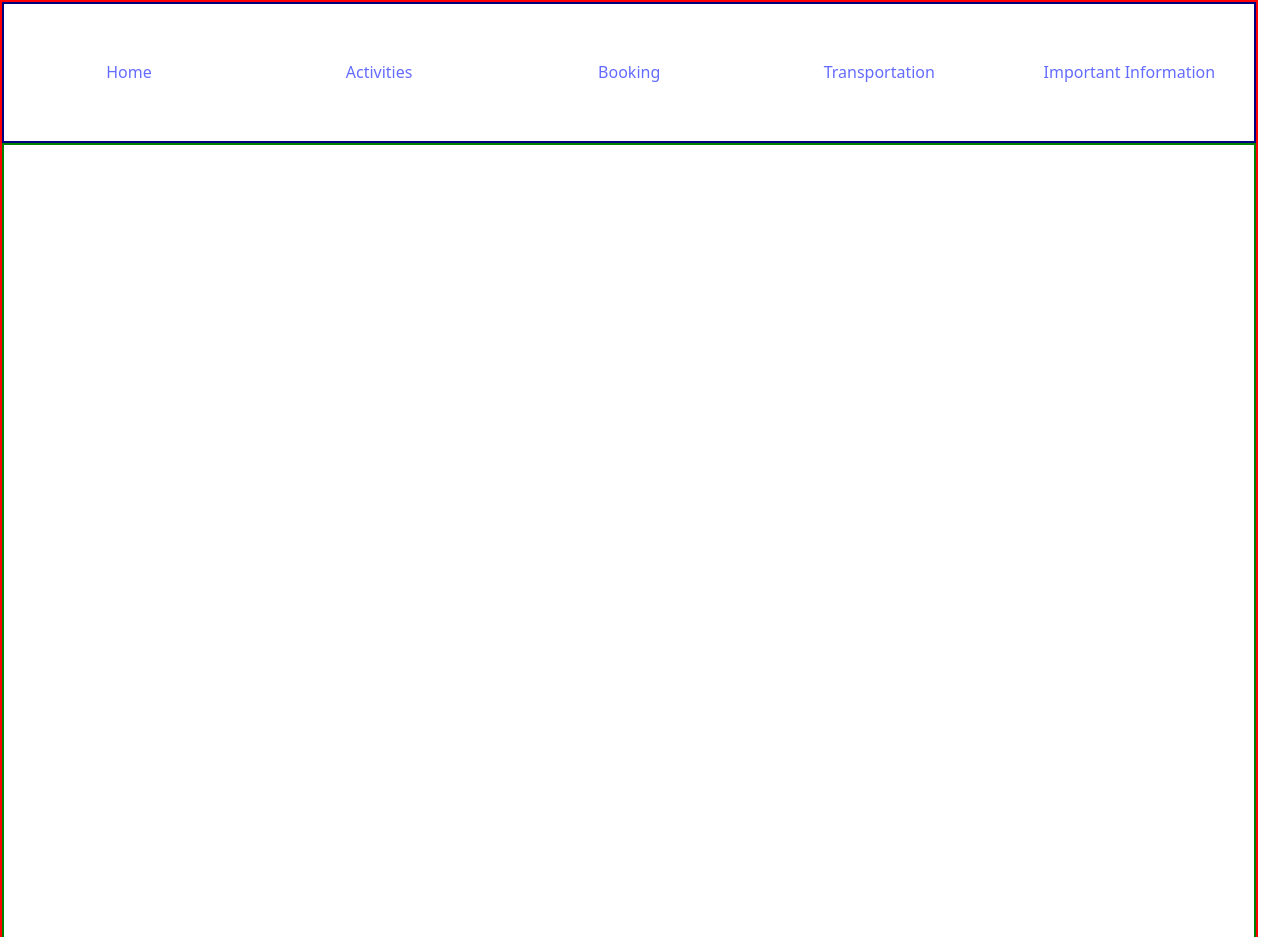
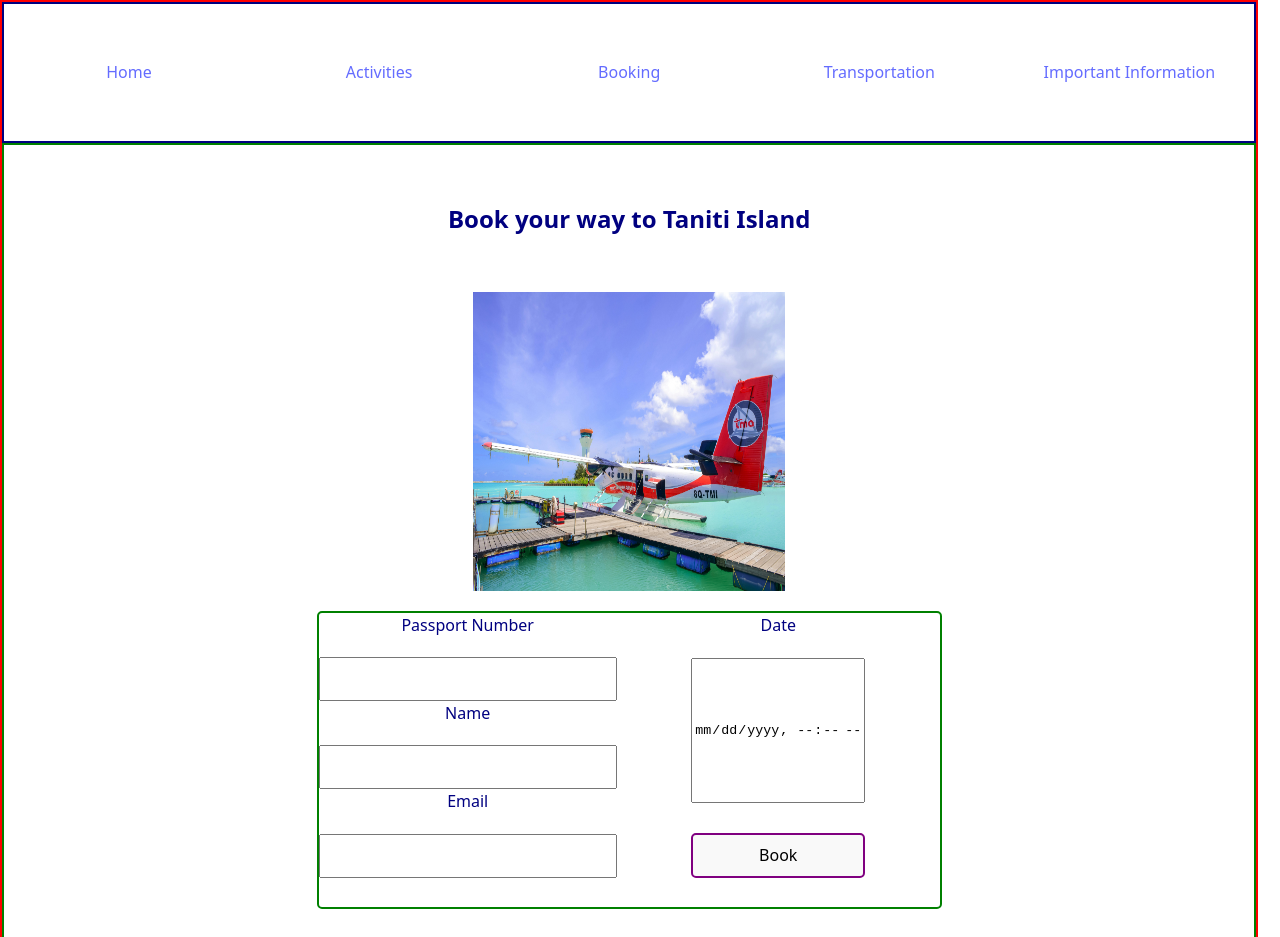
Before and after one commit to mrpiggy97/wgu-tanitian-project, a React (Vite) app: page /transportation in a window 1280 px wide. Shown: the top 937 px of the page. Built offline with nearby package versions, Linux system fonts and the light colour scheme; grey boxes are pictures that could not be loaded.

Commit message:
finishes transportation page

```diff
--- a/src/App.tsx
+++ b/src/App.tsx
@@ -3,6 +3,7 @@ import { Routes, Route } from 'react-router'
 import Home from './Home/Home'
 import Booking from './Book/Book'
 import Activities from './Activities/Activities'
+import Transportation from './transportation/transportation'
 
 function App() {
 
@@ -20,6 +21,7 @@ function App() {
           <Route path='/' element={<Home/>}/>
           <Route path='/booking' element={<Booking/>} />
           <Route path='/activities' element={<Activities/>} />
+          <Route path="transportation" element={<Transportation/>} />
         </Routes>
       </div>
       <footer id='footer'>
--- /dev/null
+++ b/src/transportation/transportation.css
@@ -0,0 +1,85 @@
+div#transportation-page{
+    display: grid;
+    grid-template-columns: 50%;
+    grid-template-rows: 10% 90%;
+    grid-template-areas: "transportation-header"
+                         "transportation-bookings";
+    justify-content: center;
+    align-content: baseline;
+}
+
+div#transportation-header{
+    display: grid;
+    grid-area: transportation-header;
+    align-items: center;
+    justify-items: center;
+}
+
+div#transportation-bookings{
+    display: grid;
+    grid-area: transportation-bookings;
+    grid-template-columns: 100%;
+    grid-template-rows: repeat(2, 45%);
+    justify-content:space-evenly;
+    row-gap: 50px;
+}
+
+div.transport{
+    display: grid;
+    grid-template-columns: 100%;
+    grid-template-rows: 50% 50%;
+    grid-template-areas: "transportation-image"
+                         "user-info";
+    row-gap: 20px;
+}
+
+div.transportation-image{
+    display: grid;
+    justify-items: center;
+    grid-area: transportation-image;
+}
+
+form.user-info{
+    display: grid;
+    grid-area: user-info;
+    grid-template-columns: 60% 40%;
+    grid-template-rows: 100%;
+    border: solid green 2px;
+    border-radius: 5px;
+}
+
+div.left-info{
+    display: grid;
+    grid-template-columns: 80%;
+    grid-template-rows: repeat(6,15%);
+}
+label.form-label{
+    display: grid;
+    justify-self: center;
+}
+div.right-info{
+    display: grid;
+    grid-template-columns: 70%;
+    grid-template-rows: 10% 60% 20%;
+}
+
+img.transportation-image{
+    min-width: 50%;
+    max-width: 50%;
+    min-height: 100%;
+    max-height: 100%;
+}
+
+button.form-button{
+    display: grid;
+    align-self: self-end;
+    border: solid purple 2px;
+    border-radius: 5px;
+}
+
+input[type="datetime-local"]{
+    display: grid;
+    max-height: 80%;
+    min-height: 80%;
+    align-self: center;
+}
--- /dev/null
+++ b/src/transportation/transportation.tsx
@@ -0,0 +1,49 @@
+import type { JSX } from "react"
+import tropicalAirplane from "../assets/airplane-tropical.jpg"
+import cruise from "../assets/cruise.jpg"
+import "./transportation.css"
+
+type transportProps = {
+    Image: string,
+}
+
+function Transport(props : transportProps) : JSX.Element{
+    return(
+        <div className="transport">
+            <div className="transportation-image">
+                <img src={props.Image} className="transportation-image" alt="" />
+            </div>
+            <form className="user-info">
+                <div className="left-info">
+                    <label className="form-label" htmlFor="passport">Passport Number</label>
+                    <input type="number" name="passport" id="passport" maxLength={14}/>
+                    <label className="form-label" htmlFor="name">Name</label>
+                    <input type="text" name="name" id="name" maxLength={130}/>
+                    <label className="form-label" htmlFor="email">Email</label>
+                    <input type="email" name="email" id="email" maxLength={130} />
+                </div>
+                <div className="right-info">
+                    <label className="form-label" htmlFor="date">Date</label>
+                    <input type="datetime-local" name="date" id="date" />
+                    <button className="form-button">Book</button>
+                </div>
+            </form>
+        </div>
+    )
+}
+
+export default function Transportation() : JSX.Element{
+    const options : transportProps[] = [{Image: tropicalAirplane}, {Image: cruise}]
+    return(
+        <div id="transportation-page">
+            <div id="transportation-header">
+                <h2>Book your way to Taniti Island</h2>
+            </div>
+            <div id="transportation-bookings">
+                {
+                    options.map((val, index) => <Transport Image={val.Image} key={index}  />)
+                }
+            </div>
+        </div>
+    )
+}
```
Also changed, not shown: src/assets/airplane-tropical.jpg (added), 1 other file (tests, documents, lock files or other folders).
